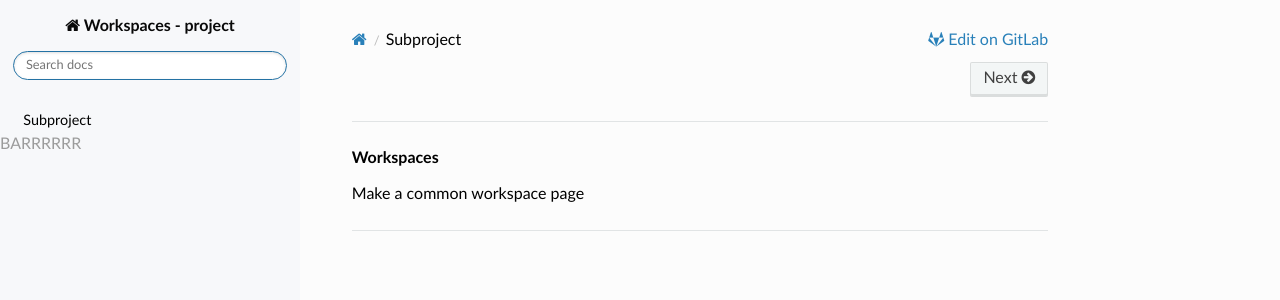
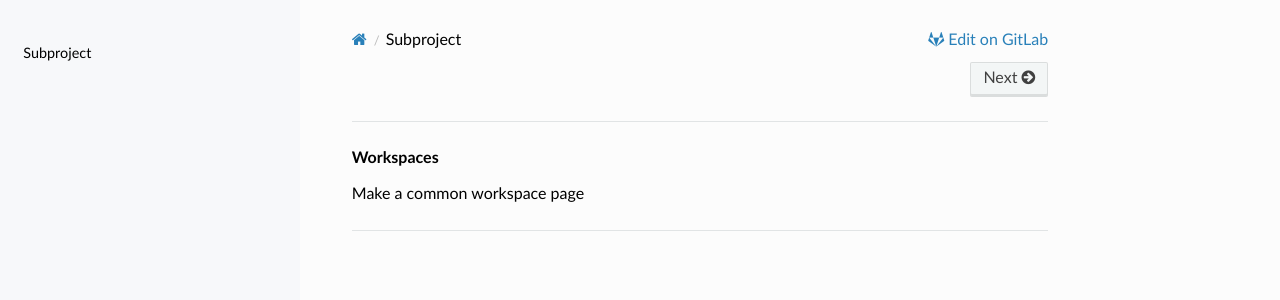
Before and after one commit to robinmordasiewicz/subproject-f5, a Sphinx documentation site: the page built from docs/index.rst, in a window 1280 px wide. Shown: the top 300 px of the page. Built offline with Sphinx 7.4.7 and the Read the Docs theme 2.0.0, drawn with Linux system fonts in a browser that asks for light colours.

Commit message:
adding files

```diff
--- a/docs/_templates/layout.html
+++ b/docs/_templates/layout.html
@@ -132,7 +132,7 @@
       <div class="wy-side-scroll">
         <div class="wy-side-nav-search" {% if theme_style_nav_header_background %} style="background: {{theme_style_nav_header_background}}" {% endif %}>
           {%- block sidebartitle %}
-
+<!--
           {%- if logo and theme_logo_only %}
             <a href="{{ pathto(master_doc) }}">
           {%- else %}
@@ -150,7 +150,7 @@
             {%- endif %}
           {%- endif %}
           </a>
-
+-->
           {%- if theme_display_version %}
             {%- set nav_version = version %}
             {%- if READTHEDOCS and current_version %}
@@ -162,9 +162,9 @@
               </div>
             {%- endif %}
           {%- endif %}
-
+<!--
           {%- include "searchbox.html" %}
-
+-->
           {%- endblock %}
         </div>
 
@@ -177,10 +177,10 @@
                                       includehidden=theme_includehidden|tobool,
                                       titles_only=theme_titles_only|tobool) %}
             {%- if toctree %}
-              {{ toctree }} BARRRRRR
+              {{ toctree }}
             {%- else %}
               <!-- Local TOC -->
-              <div class="local-toc">{{ toc }} FOOOOO</div>
+              <div class="local-toc">{{ toc }}</div>
             {%- endif %}
           {%- endblock %}
         </div>
```
